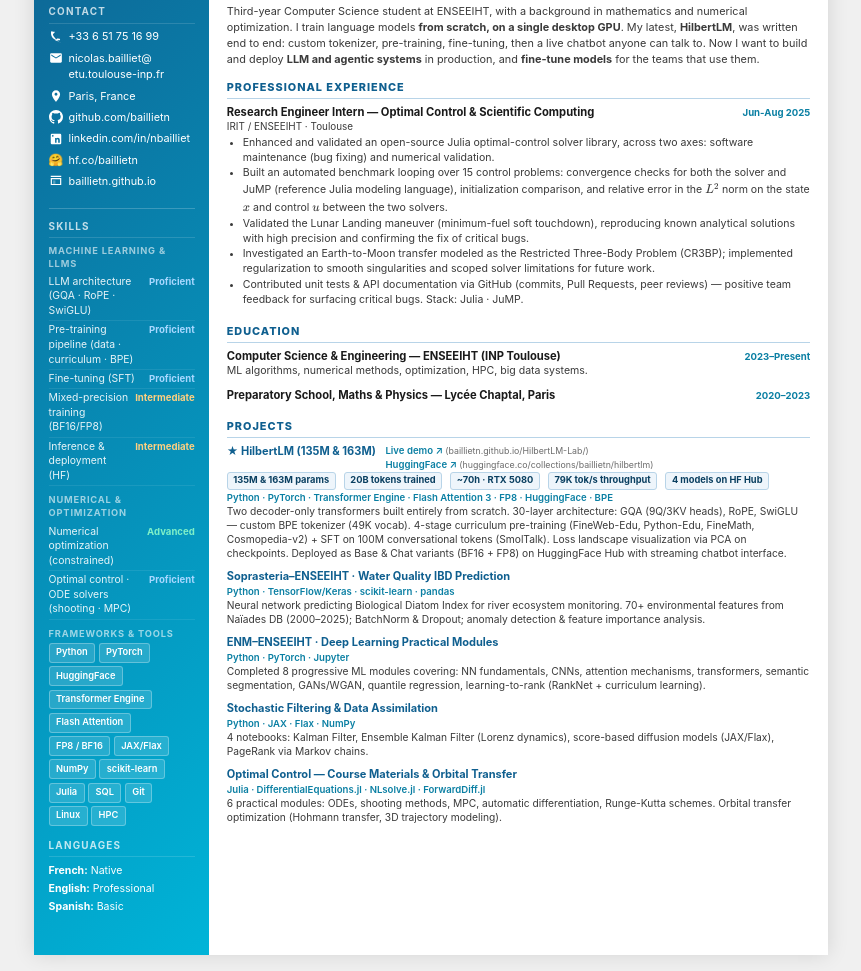
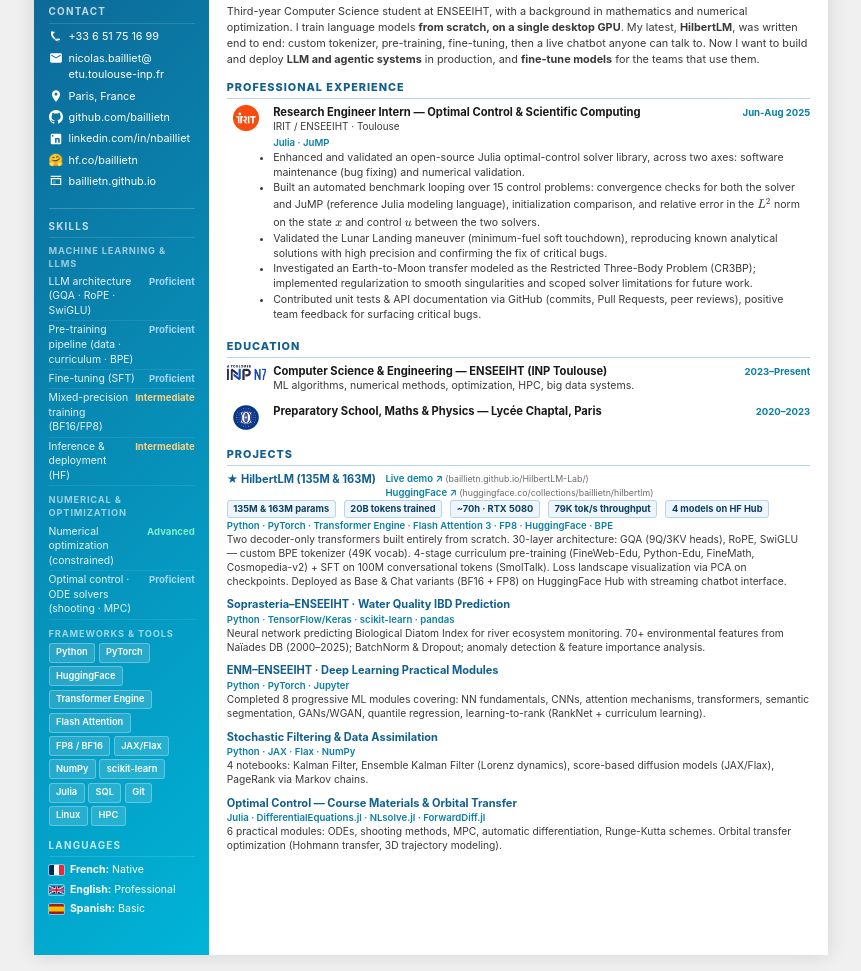
Before and after one commit to baillietn/baillietn.github.io, a website: page cv/index.html in a window 1280 px wide. Shown: the part 184-1155 px from the top of the page, without its empty margins (209-1070 px from the left). Drawn offline with nearby package versions, Linux system fonts and the light colour scheme.

Commit message:
update logo

```diff
--- a/cv/index.html
+++ b/cv/index.html
@@ -14,7 +14,7 @@
     <meta property="og:url" content="https://baillietn.github.io/cv/">
     <meta property="og:type" content="website">
     <meta name="twitter:card" content="summary_large_image">
-    <link rel="stylesheet" href="style.css">
+    <link rel="stylesheet" href="style.css?v=3">
     <link rel="stylesheet" href="https://cdn.jsdelivr.net/npm/katex@0.16.10/dist/katex.min.css">
     <script src="https://cdn.jsdelivr.net/npm/katex@0.16.10/dist/katex.min.js"></script>
     <script src="https://cdn.jsdelivr.net/npm/katex@0.16.10/dist/contrib/auto-render.min.js"></script>
@@ -131,9 +131,40 @@
             <div>
                 <h3>Languages</h3>
                 <div class="languages">
-                    <strong>French:</strong> Native<br>
-                    <strong>English:</strong> Professional<br>
-                    <strong>Spanish:</strong> Basic
+                    <div class="lang-row">
+                        <svg class="flag" viewBox="0 0 900 600" aria-hidden="true">
+                            <rect width="900" height="600" fill="#ED2939" />
+                            <rect width="600" height="600" fill="#fff" />
+                            <rect width="300" height="600" fill="#002654" />
+                        </svg>
+                        <span><strong>French:</strong> Native</span>
+                    </div>
+                    <div class="lang-row">
+                        <svg class="flag" viewBox="0 0 60 30" aria-hidden="true">
+                            <clipPath id="uk-frame">
+                                <path d="M0,0 v30 h60 v-30 z" />
+                            </clipPath>
+                            <clipPath id="uk-diag">
+                                <path d="M30,15 h30 v15 z v15 h-30 z h-30 v-15 z v-15 h30 z" />
+                            </clipPath>
+                            <g clip-path="url(#uk-frame)">
+                                <path d="M0,0 v30 h60 v-30 z" fill="#012169" />
+                                <path d="M0,0 L60,30 M60,0 L0,30" stroke="#fff" stroke-width="6" />
+                                <path d="M0,0 L60,30 M60,0 L0,30" clip-path="url(#uk-diag)" stroke="#C8102E"
+                                    stroke-width="4" />
+                                <path d="M30,0 v30 M0,15 h60" stroke="#fff" stroke-width="10" />
+                                <path d="M30,0 v30 M0,15 h60" stroke="#C8102E" stroke-width="6" />
+                            </g>
+                        </svg>
+                        <span><strong>English:</strong> Professional</span>
+                    </div>
+                    <div class="lang-row">
+                        <svg class="flag" viewBox="0 0 750 500" aria-hidden="true">
+                            <rect width="750" height="500" fill="#AA151B" />
+                            <rect y="125" width="750" height="250" fill="#F1BF00" />
+                        </svg>
+                        <span><strong>Spanish:</strong> Basic</span>
+                    </div>
                 </div>
             </div>
         </div>
@@ -171,13 +202,15 @@
             <div class="section">
                 <div class="section-title">Professional Experience</div>
 
-                <div class="entry">
+                <div class="entry entry-logo-row">
+                    <img class="entry-logo logo-badge" src="../figures/logos/logo-irit.png" alt="IRIT">
                     <div class="entry-header">
                         <div class="entry-title">Research Engineer Intern — Optimal Control &amp; Scientific Computing
                         </div>
                         <div class="entry-date">Jun-Aug 2025</div>
                     </div>
                     <div class="entry-sub">IRIT / ENSEEIHT · Toulouse</div>
+                    <div class="entry-tech">Julia · JuMP</div>
                     <div class="entry-desc">
                         <ul>
                             <li>Enhanced and validated an open-source Julia optimal-control solver library, across two
@@ -192,7 +225,7 @@
                                 (CR3BP); implemented regularization to smooth singularities and scoped solver
                                 limitations for future work.</li>
                             <li>Contributed unit tests &amp; API documentation via GitHub (commits, Pull Requests, peer
-                                reviews) — positive team feedback for surfacing critical bugs. Stack: Julia · JuMP.</li>
+                                reviews), positive team feedback for surfacing critical bugs.</li>
                         </ul>
                     </div>
                 </div>
@@ -201,7 +234,11 @@
             <div class="section">
                 <div class="section-title">Education</div>
 
-                <div class="entry">
+                <div class="entry entry-logo-row">
+                    <img class="entry-logo logo-wordmark logo-light" src="../figures/logos/logo-toulouse-inp-N7.png"
+                        alt="Toulouse INP — ENSEEIHT (N7)">
+                    <img class="entry-logo logo-wordmark logo-dark" src="../figures/logos/logo-toulouse-inp-N7-dark.png"
+                        alt="" aria-hidden="true">
                     <div class="entry-header">
                         <div class="entry-title">Computer Science &amp; Engineering — ENSEEIHT (INP Toulouse)</div>
                         <div class="entry-date">2023–Present</div>
@@ -209,7 +246,8 @@
                     <div class="entry-desc">ML algorithms, numerical methods, optimization, HPC, big data systems.</div>
                 </div>
 
-                <div class="entry" style="margin-top:0.15rem;">
+                <div class="entry entry-logo-row" style="margin-top:0.25rem;min-height:1.7rem;">
+                    <img class="entry-logo logo-badge" src="../figures/logos/logo-chaptal.png" alt="Lycée Chaptal">
                     <div class="entry-header">
                         <div class="entry-title">Preparatory School, Maths &amp; Physics — Lycée Chaptal, Paris</div>
                         <div class="entry-date">2020–2023</div>
--- a/cv/style.css
+++ b/cv/style.css
@@ -255,11 +255,28 @@
 /* Languages */
 .languages {
     font-size: 0.66rem;
-    line-height: 1.7;
+    line-height: 1.5;
+    display: flex;
+    flex-direction: column;
+    gap: 0.22rem;
 }
 
 .languages strong {
     font-weight: 700;
+}
+
+.lang-row {
+    display: flex;
+    align-items: center;
+    gap: 0.4rem;
+}
+
+.flag {
+    width: 15px;
+    height: 10px;
+    flex-shrink: 0;
+    border-radius: 1.5px;
+    box-shadow: 0 0 0 1px rgba(255, 255, 255, 0.45);
 }
 
 /* ── MAIN CONTENT ── */
@@ -369,6 +386,54 @@
     margin-bottom: 0.1rem;
 }
 
+.entry-tech {
+    font-size: 0.6rem;
+    color: var(--cv-date-color);
+    font-weight: 600;
+    margin-bottom: 0.1rem;
+}
+
+/* Entries with an institution logo: fixed gutter, text shifted right */
+.entry-logo-row {
+    position: relative;
+    padding-left: 2.9rem;
+}
+
+.entry-logo {
+    position: absolute;
+    height: auto;
+    background: transparent;
+}
+
+/* Wide wordmark: fills the gutter */
+.logo-wordmark {
+    left: 0;
+    top: 0.12rem;
+    width: 2.45rem;
+}
+
+/* Round badge: narrower, centred on the wordmark's column */
+.logo-badge {
+    left: 0.42rem;
+    top: 0.02rem;
+    width: 1.6rem;
+    height: 1.6rem;
+    object-fit: contain;
+}
+
+/* Two-tone logo: navy artwork in light theme, lifted variant in dark theme */
+.logo-dark {
+    display: none;
+}
+
+:root[data-theme="dark"] .logo-light {
+    display: none;
+}
+
+:root[data-theme="dark"] .logo-dark {
+    display: block;
+}
+
 .entry-desc {
     font-size: 0.66rem;
     color: var(--cv-text-soft);
@@ -377,6 +442,12 @@
 
 .entry-desc ul {
     padding-left: 1rem;
+}
+
+/* In a logo row, bullets hang into the gutter so their text lines up with the title */
+.entry-logo-row .entry-desc ul {
+    padding-left: 0.8rem;
+    margin-left: -0.8rem;
 }
 
 .entry-desc li {
```
Also changed, not shown: index.html (+9 -1 lines), figures/logos/logo-chaptal.png (added), figures/logos/logo-irit.png (added), figures/logos/logo-toulouse-inp-N7-dark.png (added), figures/logos/logo-toulouse-inp-N7.png (added), 3 other files.
